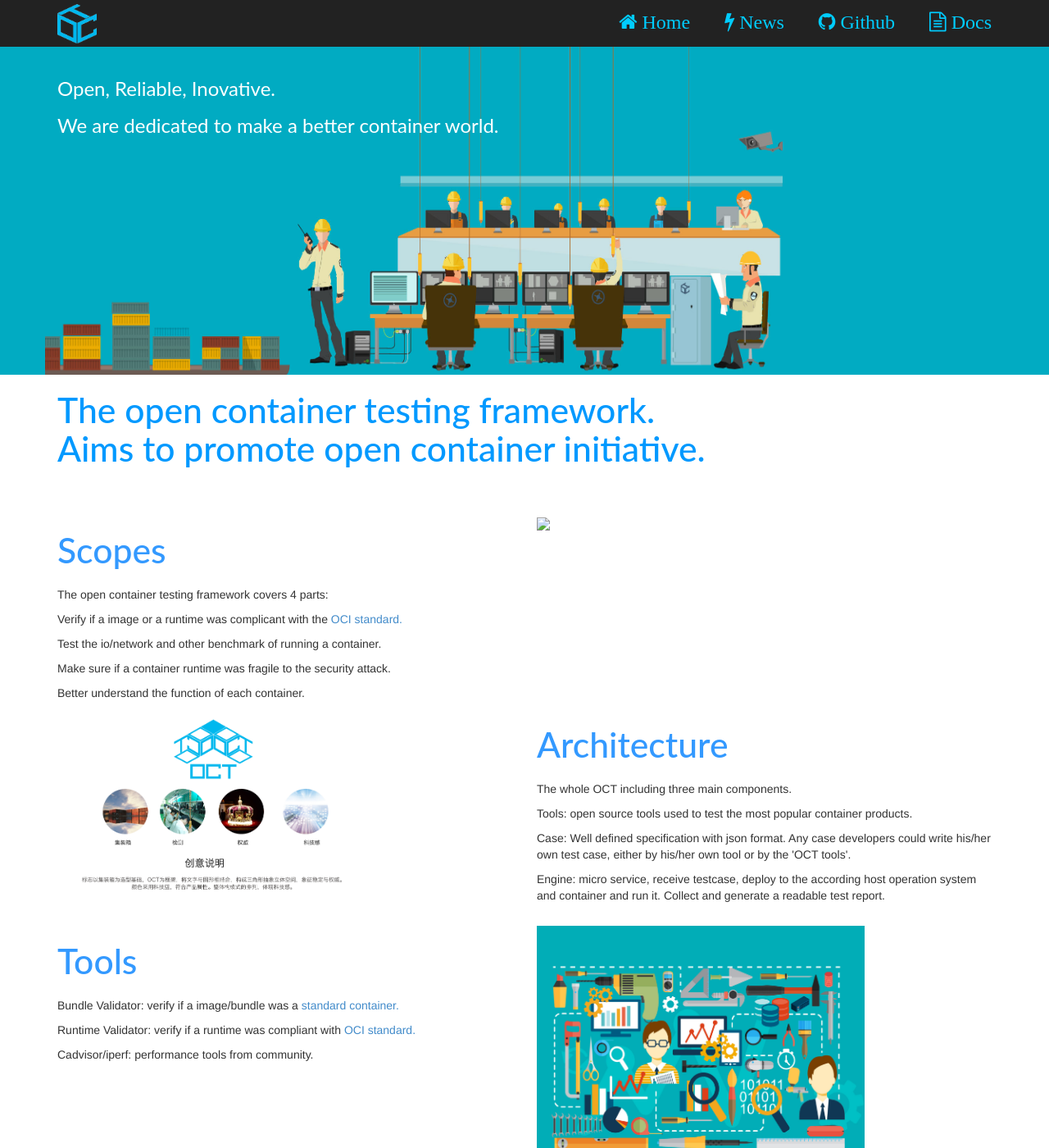
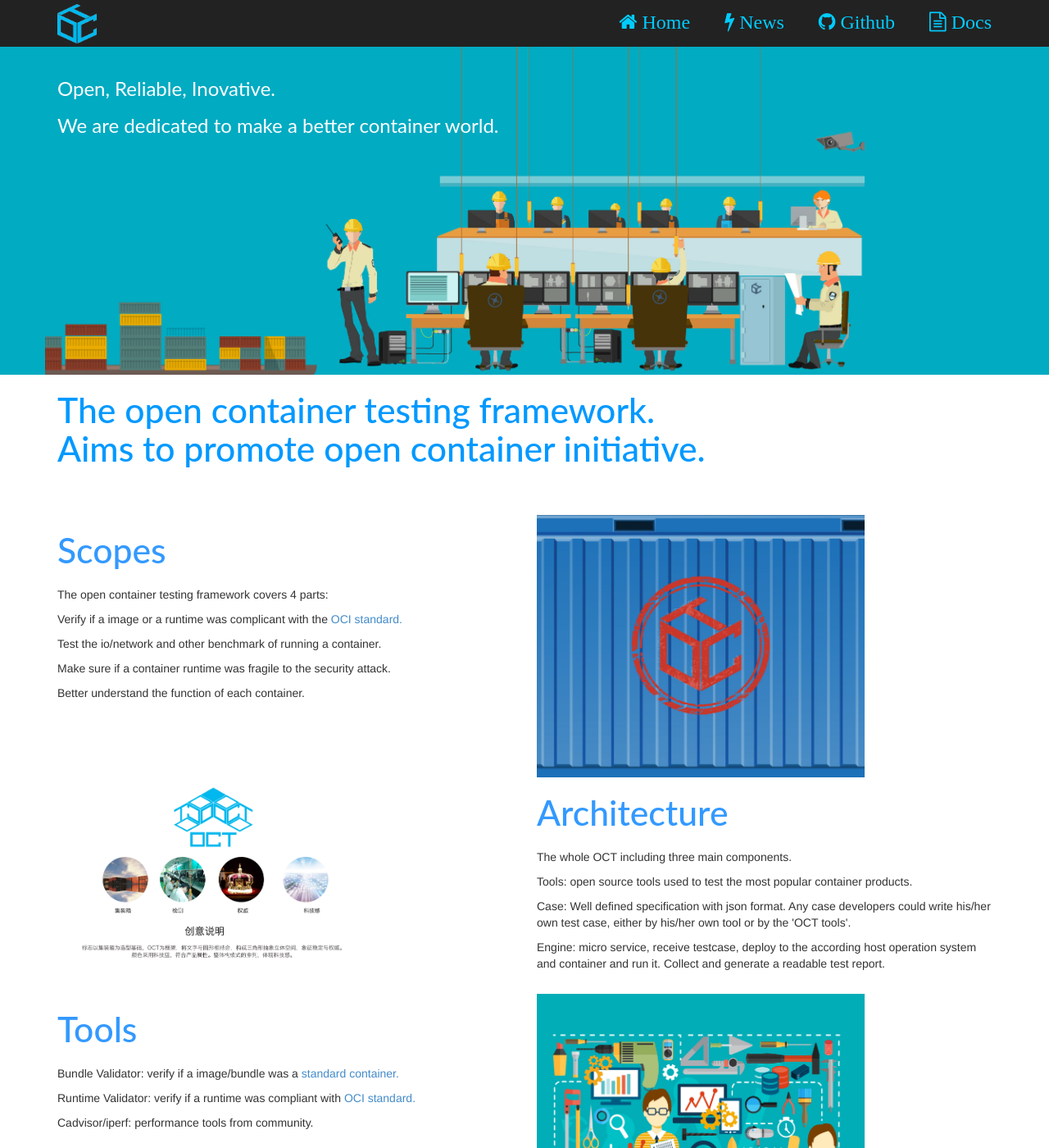
Before and after one commit to ociweb/ociweb.github.io, a Jekyll site: the page index.html, which Jekyll copies as it is, in a window 1280 px wide and 1400 px high. Shown: the whole window at 82% size. Built offline with Jekyll 4.4.1, drawn with Linux system fonts in a browser that asks for light colours; some web fonts are replaced.

Commit message:
fix wrong dir

```diff
--- a/assets/css/style.css
+++ b/assets/css/style.css
@@ -179,9 +179,9 @@ h2 {
   margin-top: 57px;
 }
 .head-splash {
-  background: url('../img/frontpage.jpg') no-repeat top right;
-  background-size: 900px 400px;
-  width: 900px;
+  background: url('../img/frontpage.jpg') no-repeat top;
+  background-size: 1000px 400px;
+  width: 1000px;
   height: 400px;
   font-family: Lato;
   color: #ffffff;
--- a/index.html
+++ b/index.html
@@ -60,7 +60,7 @@
 		<p class="paragraph-4">Better understand the function of each container. </p>
 	</div>
 	<div class="col-md-6">
-                <img src="assets/img/background/certification.jpg" width="374">
+                <img src="assets/img/certification.jpg" width="400">
             </div>
         </div>
     <div class="row">
@@ -88,7 +88,7 @@
     </div>
     <div class="row">
 	    <div class="col-md-6">
-		    <img src="assets/img/background/case.jpg" width="374">
+		    <img src="assets/img/case.jpg" width="400">
 	    </div>
 	    <div class="col-md-6">
 	    <h3>Cases</h3>
```
